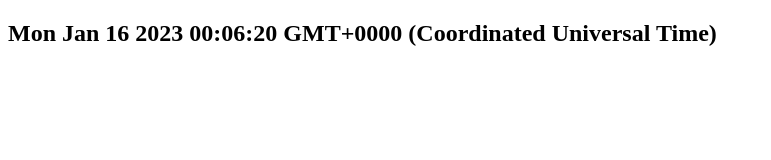
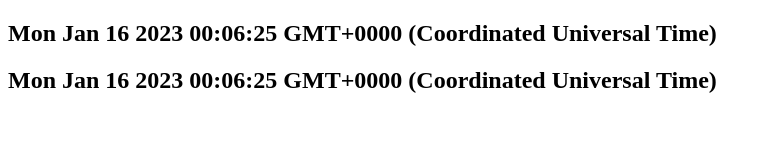
Before and after one commit to yasZemmouri/clock, a plain HTML site: page index.html in a window 1280 px wide. Shown: the whole page, without its empty margins (0-771 px from the left). Drawn offline with Linux system fonts and the light colour scheme.

Commit message:
2nd method to update time and date

```diff
--- a/index.html
+++ b/index.html
@@ -10,6 +10,7 @@
 
 <body>
     <h2 id="clock"></h2>
+    <h2 id="clock2"></h2>
     <script src="main.js"></script>
 </body>
 
--- a/main.js
+++ b/main.js
@@ -1,8 +1,26 @@
 "use strict";
 const clockEl = document.getElementById('clock');
+let x = 0;
+// Method 1
 
-const displayHour = function () {
+const displayDate = function () {
     let date = new Date();
     clockEl.textContent = date;
+    console.log(x++);
 }
-displayHour();
+//setInterval call displayDate every second.
+setInterval(displayDate, 1000);
+
+// Method 2
+function display_c() {
+    // var refresh = 1000; // Refresh rate in milli seconds
+    setTimeout('display_ct()', 1000)
+}
+
+function display_ct() {
+    var x = new Date()
+    document.getElementById('clock2').innerHTML = x;
+    display_c();
+}
+// display_ct display Date and call display_c. display_c waite 1s and call again display_ct
+display_ct();
```
